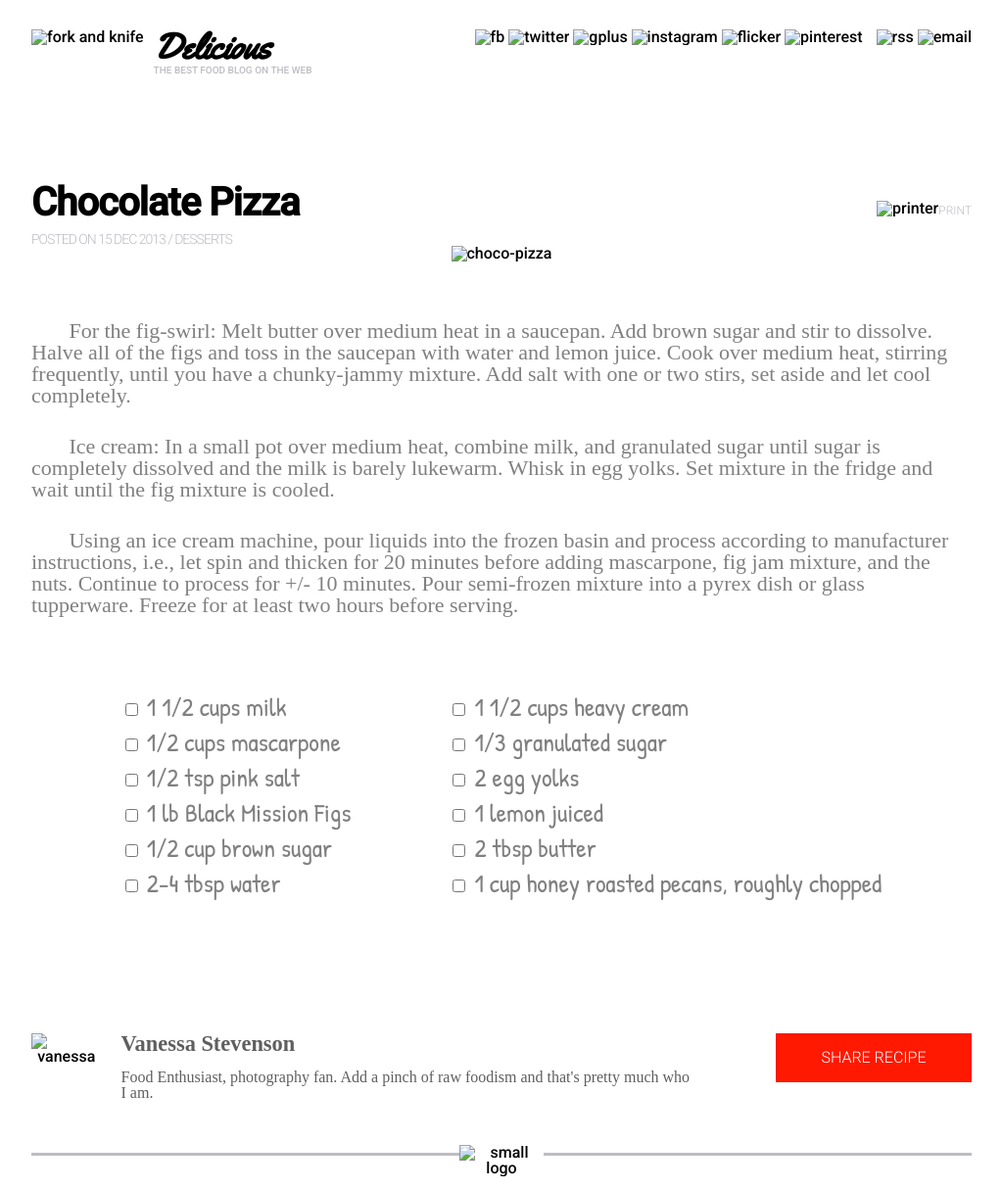
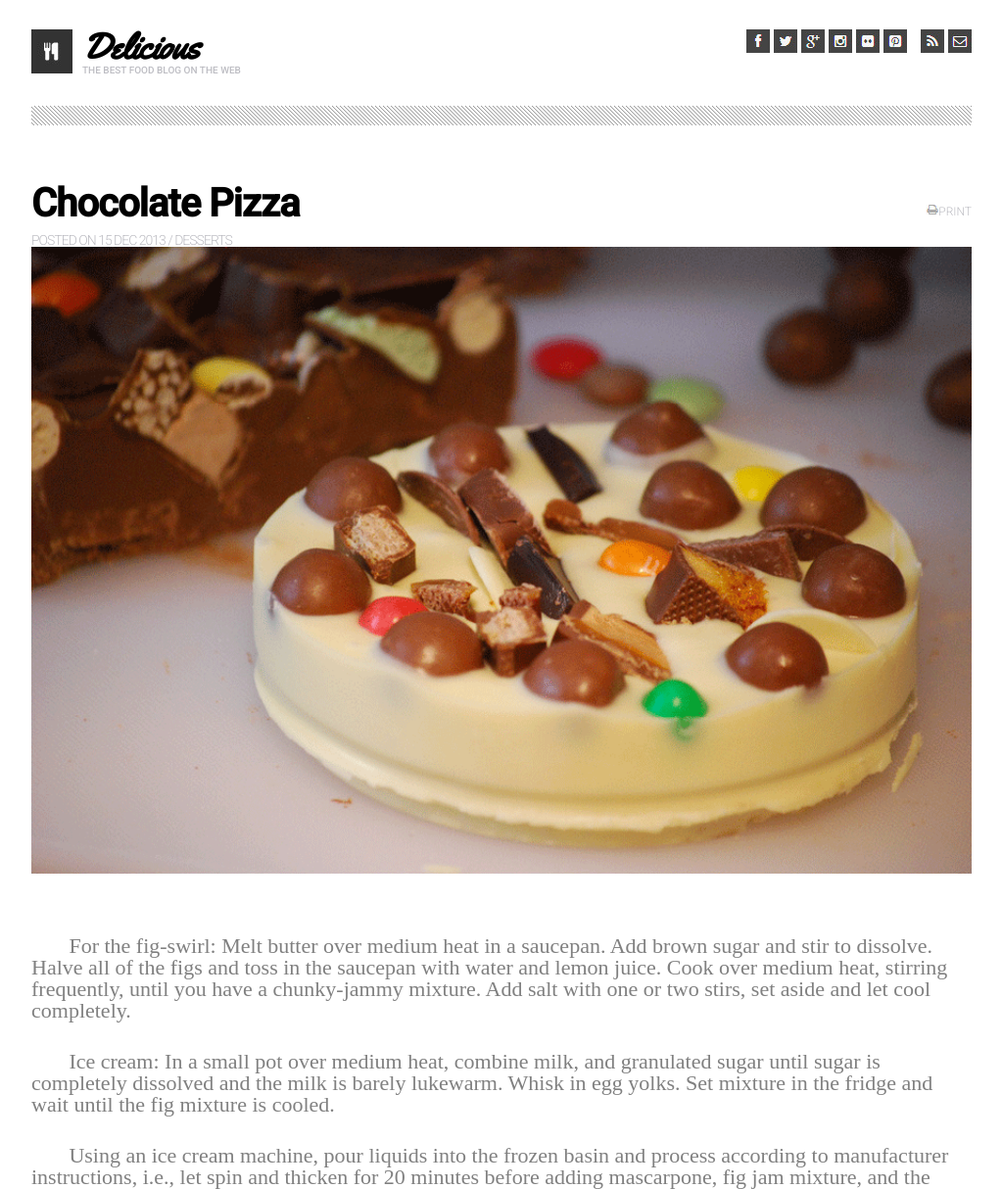
Before and after one commit to Ryanb021/chocolate-pizza, a plain HTML site: page index.html in a window 1280 px wide. Shown: the top 1214 px of the page at 98% size, without its empty margins (128-1151 px from the left). Drawn offline with Linux system fonts and the light colour scheme; the site is published under a folder, as on GitHub Pages, so addresses that start at the root find nothing.

Commit message:
made changes to index.html and styles.css

```diff
--- a/index.html
+++ b/index.html
@@ -22,21 +22,21 @@
 <body>
   <header>
     <section>
-      <img src="/img/logo.png" alt="fork and knife">
+      <img src="img/logo.png" alt="fork and knife">
       <section class="motto-and-logo-container">
         <h3 class="motto-text">Delicious</h3>
         <p class="motto">THE BEST FOOD BLOG ON THE WEB</p>
       </section>
     </section>
     <section class="social-media-icons">
-      <img src="/img/fb-icon.png" alt="fb">
-      <img src="/img/twit-icon.png" alt="twitter">
-      <img src="/img/gp-icon.png" alt="gplus">
-      <img src="/img/insta-icon.png" alt="instagram">
-      <img src="/img/flic-icon.png" alt="flicker">
-      <img src="/img/pint-icon.png" alt="pinterest">
-      <img src="/img/rss-icon.png" alt="rss">
-      <img src="/img/mail-icon.png" alt="email">
+      <img src="img/fb-icon.png" alt="fb">
+      <img src="img/twit-icon.png" alt="twitter">
+      <img src="img/gp-icon.png" alt="gplus">
+      <img src="img/insta-icon.png" alt="instagram">
+      <img src="img/flic-icon.png" alt="flicker">
+      <img src="img/pint-icon.png" alt="pinterest">
+      <img src="img/rss-icon.png" alt="rss">
+      <img src="img/mail-icon.png" alt="email">
     </section>
   </header>
   <section class="divider"></section>
@@ -47,12 +47,12 @@
         <p>POSTED ON 15 DEC 2013 / DESSERTS</p>
       </section>
       <section class="printer-icon-container">
-        <img src="/img/print-icon.png" alt="printer">
+        <img src="img/print-icon.png" alt="printer">
         <p>PRINT</p>
       </section>
     </section>
     <section class="recipe-image-container">
-      <img src="/img/choco-pizza.png" alt="choco-pizza">
+      <img src="img/choco-pizza.png" alt="choco-pizza">
     </section>
     <section class="recipe-instruction">
       <p>
@@ -156,7 +156,7 @@
   <section class="divider"></section>
   <footer>
     <section class="author">
-      <img src="/img/van-pic.png" alt="vanessa">
+      <img src="img/van-pic.png" alt="vanessa">
       <section class="text">
         <h4>Vanessa Stevenson</h4>
         <p>Food Enthusiast, photography fan. Add a pinch of raw foodism and that's pretty much who I am.</p>
@@ -167,7 +167,7 @@
     </section>
     <section class="footer-logo">
       <hr class="left-hr">
-      <img src="/img/small-logo.png" alt="small logo">
+      <img src="img/small-logo.png" alt="small logo">
       <hr class="right-hr">
     </section>
     <section class="copyright">
--- a/style.css
+++ b/style.css
@@ -33,7 +33,7 @@ header {
 }
 /*repeating image*/
 .divider {
-  background-image: url("/img/hr-img.png");
+  background-image: url("img/hr-img.png");
   background-repeat: repeat;
   height: 20px;
   width: 960px;
@@ -105,7 +105,7 @@ main {
 
 /*ingredients*/
 .recipe-ingredients-container {
-  background-image: url(/img/list-bg.png);
+  background-image: url(img/list-bg.png);
   margin-bottom: 30px;
 
 }
```
